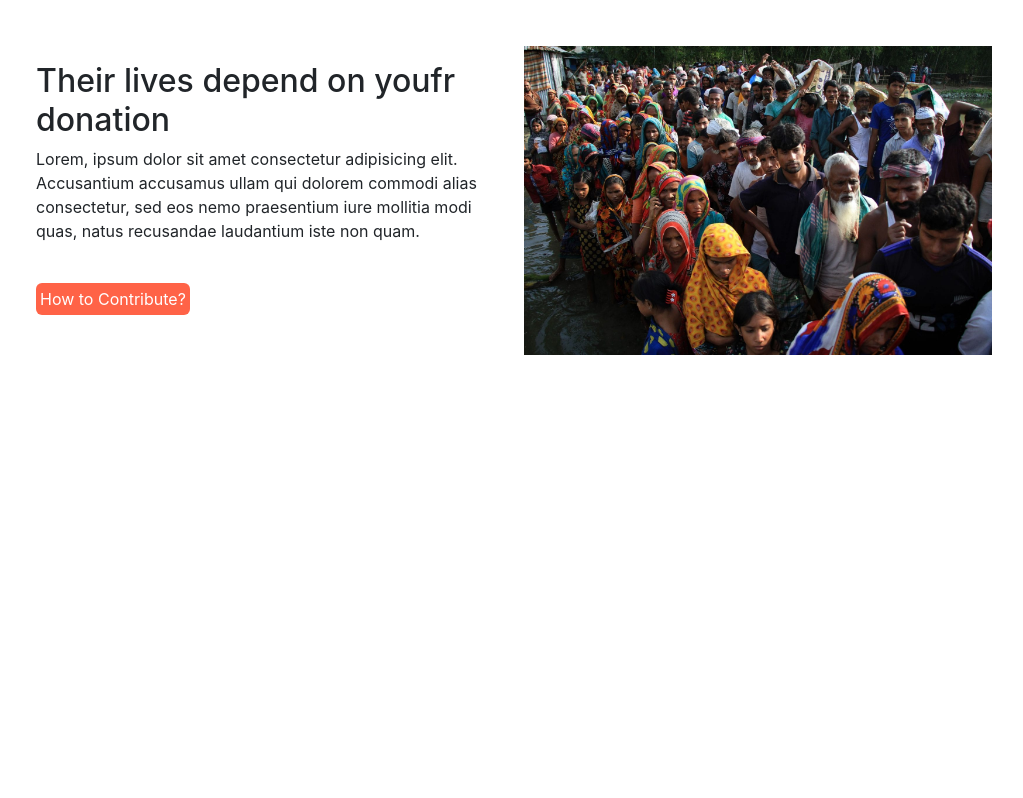
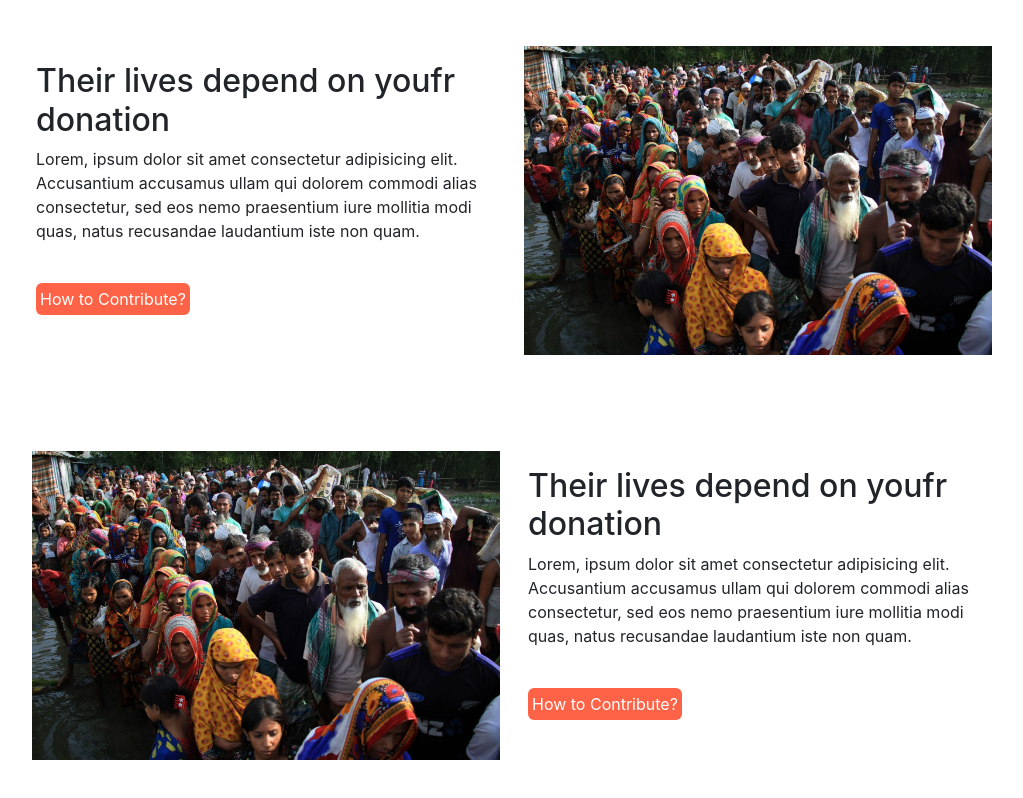
Before and after one commit to RitaM5/Donate-today, a React (Vite) app: page /home in a window 1280 px wide. Shown: the part 1496-2294 px from the top of the page, without its empty margins (128-1151 px from the left). Before the commit the page ends 1899 px from the top, so only its background shows below. Built offline with nearby package versions, Linux system fonts and the light colour scheme.

Commit message:
forth section added in home

```diff
--- a/src/Components/Donate/Donate.jsx
+++ b/src/Components/Donate/Donate.jsx
@@ -84,7 +84,22 @@ const Donate = () => {
                 </div>
             </div>
             {/* forth section */}
-
+            <div className="w-75 mx-auto py-5">
+                <div className="row">
+                    <div className="col-lg-6 col-md-6 col-12">
+                        <img
+                            className="d-block image w-100 h-100"
+                            src="../../../Public/image/pic7.jpg"
+                            alt="First slide"
+                        />
+                    </div>
+                    <div className="col-lg-6 col-md-6 col-12 p-3">
+                        <h2>Their lives depend on youfr donation</h2>
+                        <p>Lorem, ipsum dolor sit amet consectetur adipisicing elit. Accusantium accusamus ullam qui dolorem commodi alias consectetur, sed eos nemo praesentium iure mollitia modi quas, natus recusandae laudantium iste non quam.</p>
+                        <Link className="text-white link-2 p-1 my-4 rounded">How to Contribute?</Link>
+                    </div>
+                </div>
+            </div>
         </div>
     );
 };
```
Lines whose indentation alone changed are shown as unchanged.
